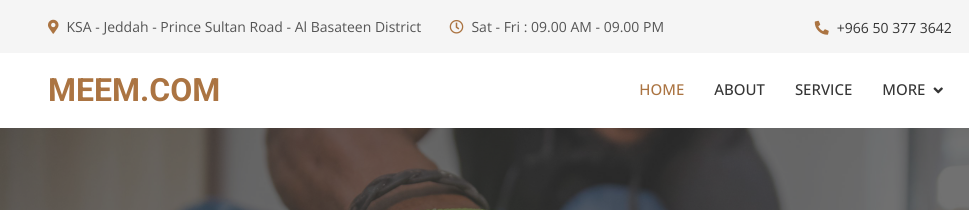
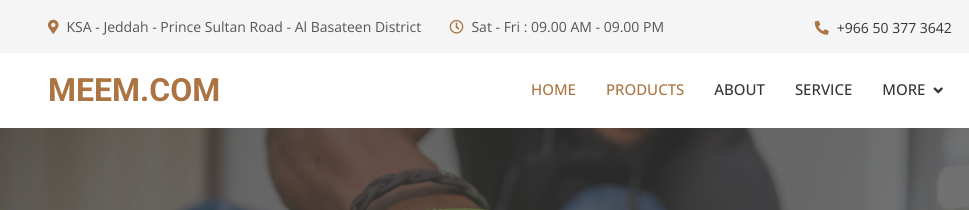
Before and after one commit to The-greenEye/meem, a plain HTML site: page index.html in a window 1280 px wide. Shown: the top 210 px of the page, 0-969 px from the left. Drawn offline with nearby package versions, Linux system fonts and the light colour scheme; a web font is replaced by a local one.

Commit message:
Update index.html

```diff
--- a/index.html
+++ b/index.html
@@ -91,6 +91,7 @@
         <div class="collapse navbar-collapse" id="navbarCollapse">
             <div class="navbar-nav ms-auto p-4 p-lg-0">
                 <a href="index.html" class="nav-item nav-link active">Home</a>
+                <a href="products.html" class="nav-item nav-link active">Products</a>
                 <a href="about.html" class="nav-item nav-link">About</a>
                 <a href="service.html" class="nav-item nav-link">Service</a>
                 <div class="nav-item dropdown">
```
